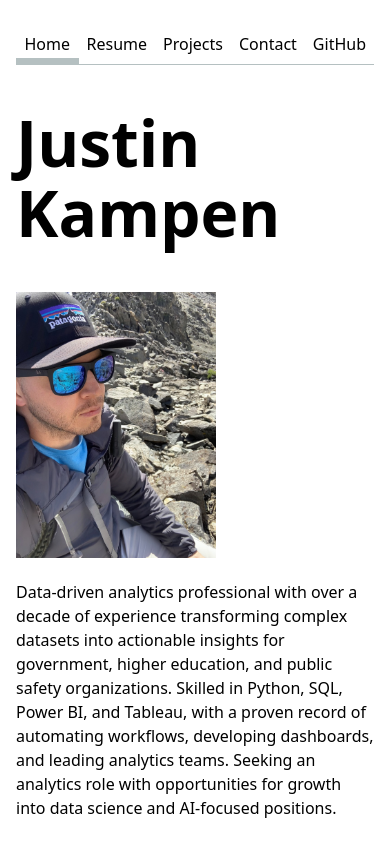
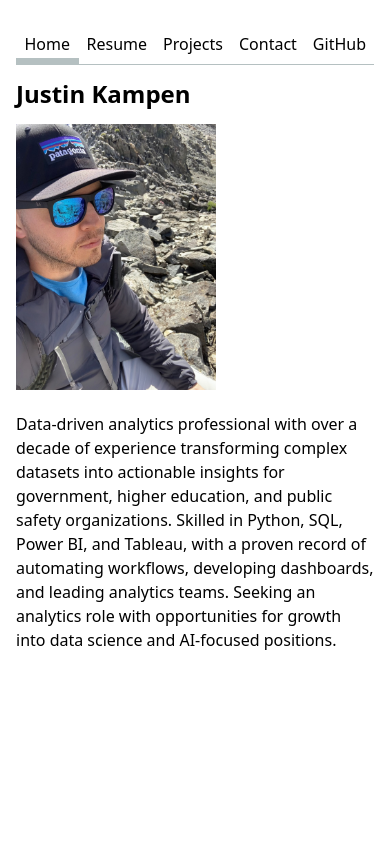
Before and after one commit to jkampen-ucsd/portfolio, a plain HTML site: page index.html in a window 390 px wide. Drawn offline with Linux system fonts and the light colour scheme.

Commit message:
header update

```diff
--- a/style.css
+++ b/style.css
@@ -71,13 +71,17 @@ form button {
     margin: 0;
 }
 
-h1 {
-  font-size: 400%;
-}
 
 h1, h2, h3, h4, h5, h6 {
     line-height: 1.1;
     text-wrap: balance;
+}
+
+h1 {
+    font-size: clamp(1.5rem, 5vw, 4rem);
+    text-align: left;
+    white-space: nowrap;
+    text-wrap: nowrap;
 }
 
 .resume {
```
